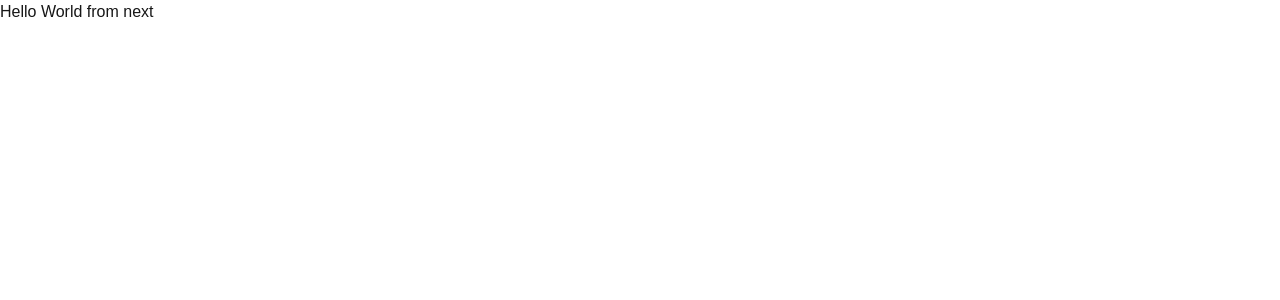
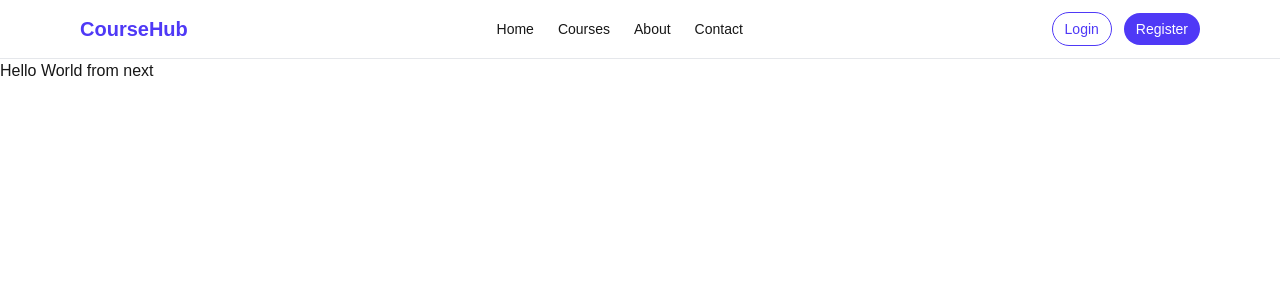
Before and after one commit to arik509/coursehub, a Next.js app: page / in a window 1280 px wide. Shown: the top 300 px of the page. Built offline with nearby package versions, Linux system fonts and the light colour scheme.

Commit message:
Added Navbar

```diff
--- /dev/null
+++ b/src/Components/Navbar.jsx
@@ -0,0 +1,118 @@
+"use client";
+
+import Link from "next/link";
+import { useState } from "react";
+
+const navLinks = [
+  { name: "Home", href: "/" },
+  { name: "Courses", href: "/courses" },
+  { name: "About", href: "/about" },
+  { name: "Contact", href: "/contact" },
+];
+
+export default function Navbar() {
+  const [open, setOpen] = useState(false);
+
+  return (
+    <header className="sticky top-0 z-20 bg-white/80 backdrop-blur border-b border-gray-200">
+      <div className="max-w-6xl mx-auto px-4 py-3 flex items-center justify-between">
+        <Link href="/" className="text-xl font-bold text-indigo-600">
+          CourseHub
+        </Link>
+
+        {/* Desktop links */}
+        <nav className="hidden md:flex items-center gap-6 text-sm font-medium">
+          {navLinks.map((item) => (
+            <Link
+              key={item.href}
+              href={item.href}
+              className="hover:text-indigo-600 transition-colors"
+            >
+              {item.name}
+            </Link>
+          ))}
+        </nav>
+
+        {/* Right side (auth buttons) */}
+        <div className="hidden md:flex items-center gap-3">
+          <Link
+            href="/(auth)/login"
+            className="px-3 py-1.5 text-sm border border-indigo-600 text-indigo-600 rounded-full hover:bg-indigo-50 transition"
+          >
+            Login
+          </Link>
+          <Link
+            href="/(auth)/register"
+            className="px-3 py-1.5 text-sm bg-indigo-600 text-white rounded-full hover:bg-indigo-700 transition"
+          >
+            Register
+          </Link>
+        </div>
+
+        {/* Mobile menu button */}
+        <button
+          className="md:hidden inline-flex items-center justify-center p-2 rounded-md border border-gray-300 text-gray-700 hover:bg-gray-100"
+          onClick={() => setOpen((prev) => !prev)}
+        >
+          <span className="sr-only">Open main menu</span>
+          <svg
+            className="h-5 w-5"
+            viewBox="0 0 24 24"
+            stroke="currentColor"
+            fill="none"
+          >
+            {open ? (
+              <path
+                strokeLinecap="round"
+                strokeLinejoin="round"
+                strokeWidth="2"
+                d="M6 18L18 6M6 6l12 12"
+              />
+            ) : (
+              <path
+                strokeLinecap="round"
+                strokeLinejoin="round"
+                strokeWidth="2"
+                d="M4 6h16M4 12h16M4 18h16"
+              />
+            )}
+          </svg>
+        </button>
+      </div>
+
+      {/* Mobile dropdown */}
+      {open && (
+        <div className="md:hidden border-t border-gray-200 bg-white">
+          <nav className="px-4 py-3 space-y-2">
+            {navLinks.map((item) => (
+              <Link
+                key={item.href}
+                href={item.href}
+                onClick={() => setOpen(false)}
+                className="block py-1 text-sm font-medium text-gray-700 hover:text-indigo-600"
+              >
+                {item.name}
+              </Link>
+            ))}
+            <div className="flex gap-2 pt-2">
+              <Link
+                href="/(auth)/login"
+                onClick={() => setOpen(false)}
+                className="flex-1 px-3 py-1.5 text-sm border border-indigo-600 text-indigo-600 rounded-full text-center"
+              >
+                Login
+              </Link>
+              <Link
+                href="/(auth)/register"
+                onClick={() => setOpen(false)}
+                className="flex-1 px-3 py-1.5 text-sm bg-indigo-600 text-white rounded-full text-center"
+              >
+                Register
+              </Link>
+            </div>
+          </nav>
+        </div>
+      )}
+    </header>
+  );
+}
--- a/src/app/layout.jsx
+++ b/src/app/layout.jsx
@@ -1,5 +1,6 @@
 import { Geist, Geist_Mono } from "next/font/google";
 import "./globals.css";
+import Navbar from "@/Components/Navbar";
 
 const geistSans = Geist({
   variable: "--font-geist-sans",
@@ -19,6 +20,7 @@ export const metadata = {
 export default function RootLayout({ children }) {
   return (
     <html lang="en">
+      <Navbar></Navbar>
       <body
         className={`${geistSans.variable} ${geistMono.variable} antialiased`}
       >
```
